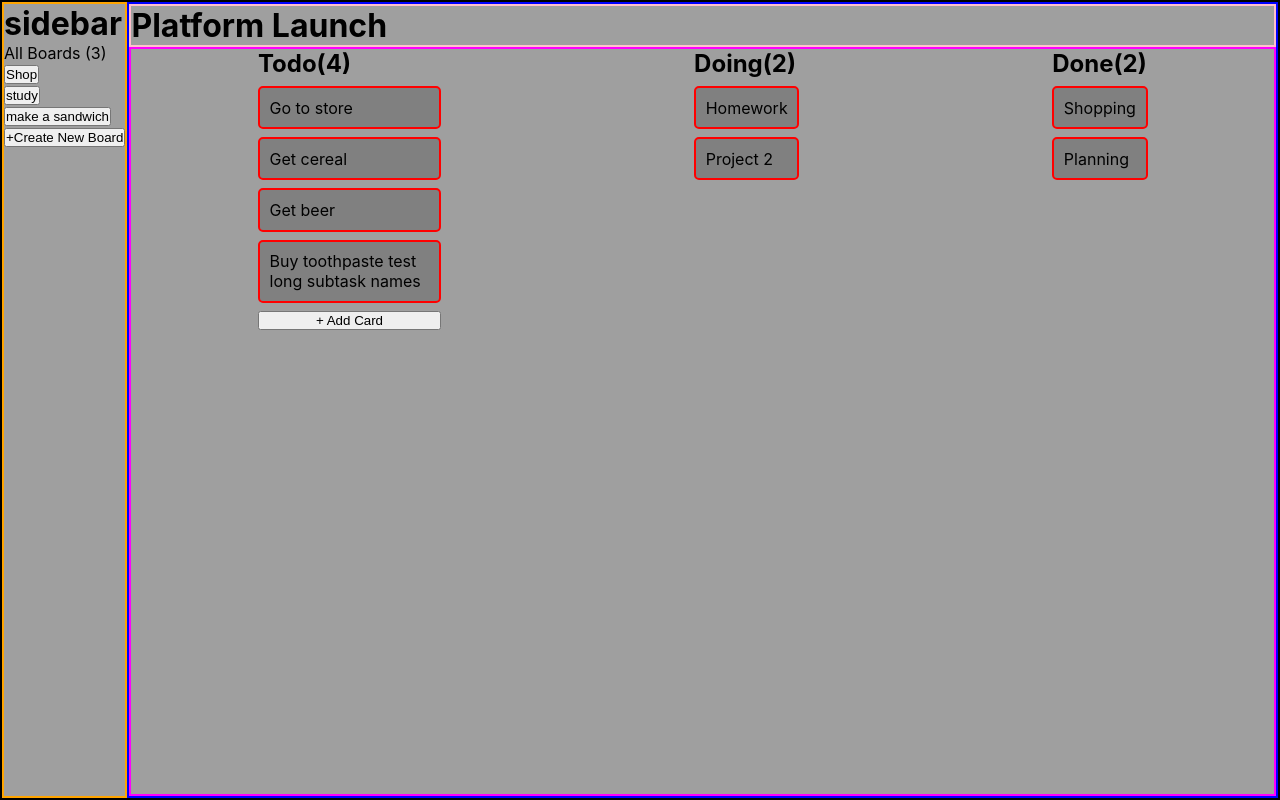
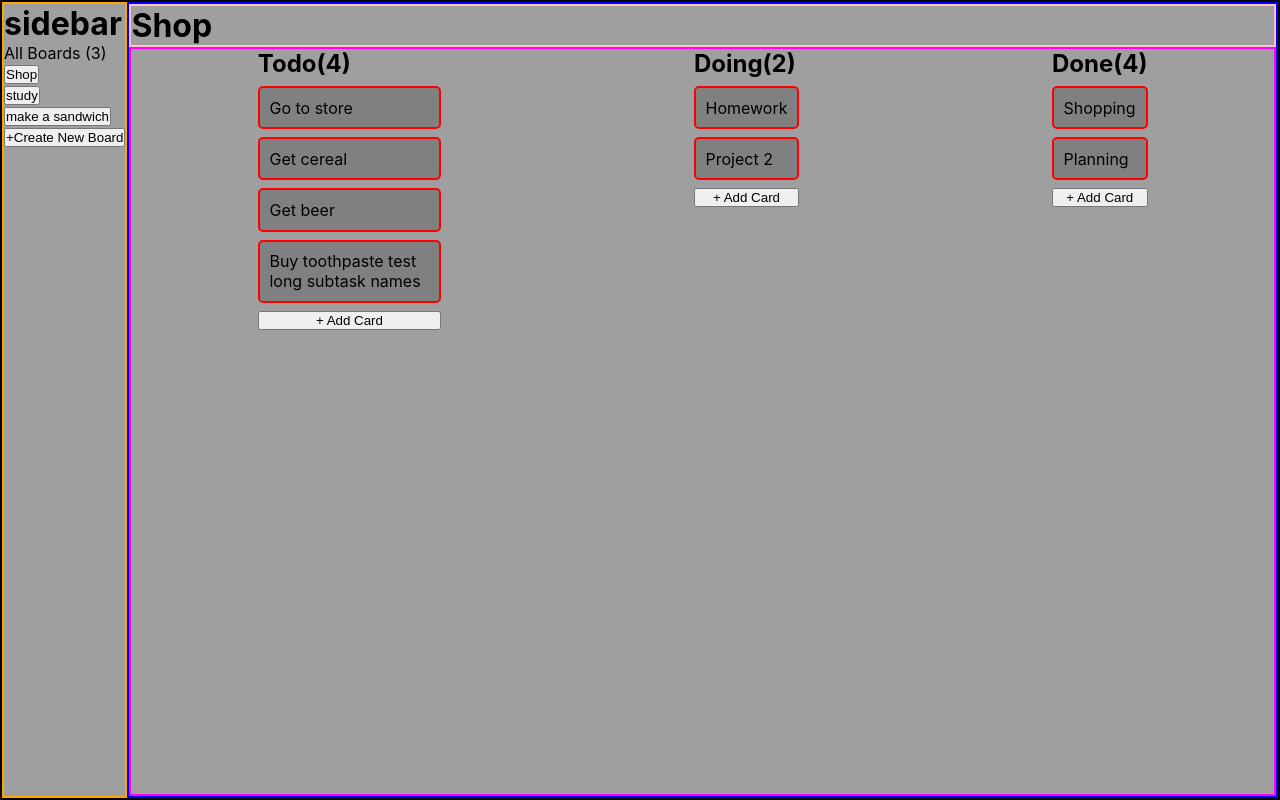
Before and after one commit to allmtz/task-tracker, a React (Create React App) app: page / in a window 1280 px wide. Built offline with nearby package versions, Linux system fonts and the light colour scheme.

Commit message:
implemented adding cards after task is created

```diff
--- a/src/App.css
+++ b/src/App.css
@@ -91,7 +91,8 @@ body{
 }
 
 
-.addTaskWindow button{
+.addTaskWindow button,
+.add-card-window button{
   /* display: block; */
   margin-top: .5rem;
   padding: .5rem;
@@ -115,14 +116,17 @@ body{
 
 }
 
-.popupHeader{
+.popupHeader,
+.add-card-header{
   display: flex;
   align-items: center;
   justify-content: space-between;
 
 }
 
-.popupHeader button{
+.popupHeader button,
+.add-card-header button
+{
   margin-top: 0;
   border-radius: 0;
   border: none;
--- a/src/App.js
+++ b/src/App.js
@@ -1,5 +1,5 @@
 import './App.css';
-import React, { useRef, useState } from 'react'
+import React, { useEffect, useRef, useState } from 'react'
 import BoardList from './components/BoardList';
 import CreateBoardBtn from './components/CreateBoardBtn';
 import Todo from './components/Todo';
@@ -11,6 +11,9 @@ import SubtaskInput from './components/SubtaskInput';
 
 
 function App() {
+
+  let cardType = ''
+
   const [boards, setBoards] = useState( [{
       'title' : 'Shop',
       'subtasks':['go to store','get cereal','get beer','buy toothpaste test long subtask names'],
@@ -109,6 +112,7 @@ function App() {
 
   function closePopup(){
     popupWindow.current.style.display = 'none'
+    addCardWindow.current.style.display = 'none'
     clearPopupInputs()
   }
 
@@ -174,16 +178,52 @@ function App() {
 
   }
 
-  function addCard(){
+  function createCard(){
     console.log('added card')
+    console.log(cardType)
+    const boardClone=[...boards]
 
+    if(cardType == 'todo'){
+      const taskToAdd = addCardInput.current.value
 
+      boardClone.forEach(board => {
+        if(board.key == focusedBoard.key){
+          board.subtasks.push(taskToAdd)
+        }
+      })
 
+      setBoards(boardClone)
+    }
+
+    if(cardType == 'doing'){
+      const taskToAdd = addCardInput.current.value
+
+      boardClone.forEach(board => {
+        if(board.key == focusedBoard.key){
+          board.doing.push(taskToAdd)
+        }
+      })
+
+      setBoards(boardClone)
+    }
+
+    if(cardType == 'done'){
+      const taskToAdd = addCardInput.current.value
+
+      boardClone.forEach(board => {
+        if(board.key == focusedBoard.key){
+          board.done.push(taskToAdd)
+        }
+      })
+
+      setBoards(boardClone)
+    }
   }
 
-  function openCardWindow(){
+  function openCardWindow(e){
     addCardWindow.current.style.display='flex'
 
+    cardType = e.target.id
   }
 
   function capitalizeFirstLetter(string){
@@ -197,6 +237,7 @@ function App() {
   const titleInput = useRef(null)
   const descInput = useRef(null)
   const addCardWindow = useRef(null)
+  const addCardInput = useRef(null)
 
   const subtaskInput = useRef(null)
   const subtaskInputContainer = useRef(null)
@@ -217,7 +258,10 @@ function App() {
             <textarea ref={descInput} className='descInputBox'  placeholder='e.g. its always good to take a break' name="" id="" cols="30" rows="10"></textarea>
             <p>Subtasks</p>
             <div ref={subtaskInputContainer} className="subtaskContainer">
-              <div className='subInput-close'><input className='defaultInputBox' type='text'  /> <button className='deleteSubtaskBtn'>X</button></div>
+              <div className='subInput-close'>
+                <input className='defaultInputBox' type='text'  />
+                <button className='deleteSubtaskBtn'>X</button>
+              </div>
               {/* <input ref={subtaskInput} className="defaultInputBox" type="text" name="" id="" placeholder="make the coffee"/>  */}
               {/* <SubtaskInput deleteSubtask={deleteSubtask} /> */}
             </div>
@@ -227,13 +271,18 @@ function App() {
       </div>
 
       <div ref={addCardWindow} className="add-card-container">
-          <div className="add-card-window">
-            <h3>What's Next ?</h3>
-            <input className='defaultInputBox' type='text'  />
-            <button onClick={ () => addCard() }>Create Card</button>
-
+        <div className="add-card-window">
+          <div className='add-card-header'>
+            <h3>Add New Card</h3>
+            <button ref={closePopupBtn} onClick={()=>closePopup()}>X</button>
           </div>
-
+            <p>What's Next ?</p>
+            <div className="subtaskContainer">
+              <div className='subInput-close'>
+                <input ref={addCardInput} className='defaultInputBox' type='text'  /></div>
+            </div>
+            <button type='submit' onClick={ () => createCard() }>Create Card</button>
+        </div>
       </div>
 
       <div className="sidebar">
@@ -244,12 +293,12 @@ function App() {
 
       <div className="body">
         <div className="header">
-          <h1>Platform Launch</h1>
+          <h1>{ focusedBoard.title.split(' ').map(word=>capitalizeFirstLetter(word)).join(' ') }</h1>
         </div>
         <div className="main">
            <Todo  focusedBoard={focusedBoard} changeStatus={changeStatus} capitalizeFirstLetter={capitalizeFirstLetter} openCardWindow={openCardWindow} />
-           <Doing focusedBoard={focusedBoard} changeStatus={changeStatus} capitalizeFirstLetter={capitalizeFirstLetter} />
-           <Done  focusedBoard={focusedBoard} changeStatus={changeStatus} capitalizeFirstLetter={capitalizeFirstLetter} />
+           <Doing focusedBoard={focusedBoard} changeStatus={changeStatus} capitalizeFirstLetter={capitalizeFirstLetter} openCardWindow={openCardWindow} />
+           <Done  focusedBoard={focusedBoard} changeStatus={changeStatus} capitalizeFirstLetter={capitalizeFirstLetter} openCardWindow={openCardWindow} />
            {/* <AddColumn />  */}
 
 
--- a/src/components/Doing.js
+++ b/src/components/Doing.js
@@ -1,4 +1,4 @@
-function Doing ( {focusedBoard, changeStatus, capitalizeFirstLetter } ){
+function Doing ( {focusedBoard, changeStatus, capitalizeFirstLetter, openCardWindow } ){
     let i = 0
     return(
         <div className="doing-container">
@@ -6,6 +6,8 @@ function Doing ( {focusedBoard, changeStatus, capitalizeFirstLetter } ){
             {focusedBoard.doing.map( task=> {
                 i++
                 return <div id={task} className="card" data-status='doing' data-key={focusedBoard.key} onClick={(e)=> changeStatus(e)} key={i}><p>{capitalizeFirstLetter(task)}</p></div>} )}
+            <button id="doing" onClick={(e)=>openCardWindow(e)}>+ Add Card</button>
+
         </div>
     )
 
--- a/src/components/Done.js
+++ b/src/components/Done.js
@@ -1,11 +1,14 @@
-function Done ( {focusedBoard, changeStatus, capitalizeFirstLetter } ){
+function Done ( {focusedBoard, changeStatus, capitalizeFirstLetter, openCardWindow } ){
     let i = 0
     return(
-        <div className="done-container">
-            <h2>Done({focusedBoard.done.length})</h2>
+        <div className="todo-container">
+            <h2>Done({focusedBoard.subtasks.length})</h2>
             {focusedBoard.done.map( subtask=> {
                 i++
-                return <div id={subtask} data-key={focusedBoard.key} data-status='done' className="card" onClick={(e)=> changeStatus(e)} key={i}><p>{capitalizeFirstLetter(subtask)}</p></div>} )}
+                return <div id={subtask} data-status='done' data-key={focusedBoard.key} className="card" onClick={(e)=> changeStatus(e)} key={i}><p>{capitalizeFirstLetter(subtask)}</p></div>
+
+            })}
+            <button id="done" onClick={(e)=>openCardWindow(e)}>+ Add Card</button>
         </div>
     )
 
--- a/src/components/Todo.js
+++ b/src/components/Todo.js
@@ -10,7 +10,7 @@ function Todo ( {focusedBoard, changeStatus, capitalizeFirstLetter, openCardWind
                 return <div id={subtask} data-status='todo' data-key={focusedBoard.key} className="card" onClick={(e)=> changeStatus(e)} key={i}><p>{capitalizeFirstLetter(subtask)}</p></div>
 
             })}
-            <button id="todo" onClick={openCardWindow}>+ Add Card</button>
+            <button id="todo" onClick={(e)=>openCardWindow(e)}>+ Add Card</button>
         </div>
     )
 
```
